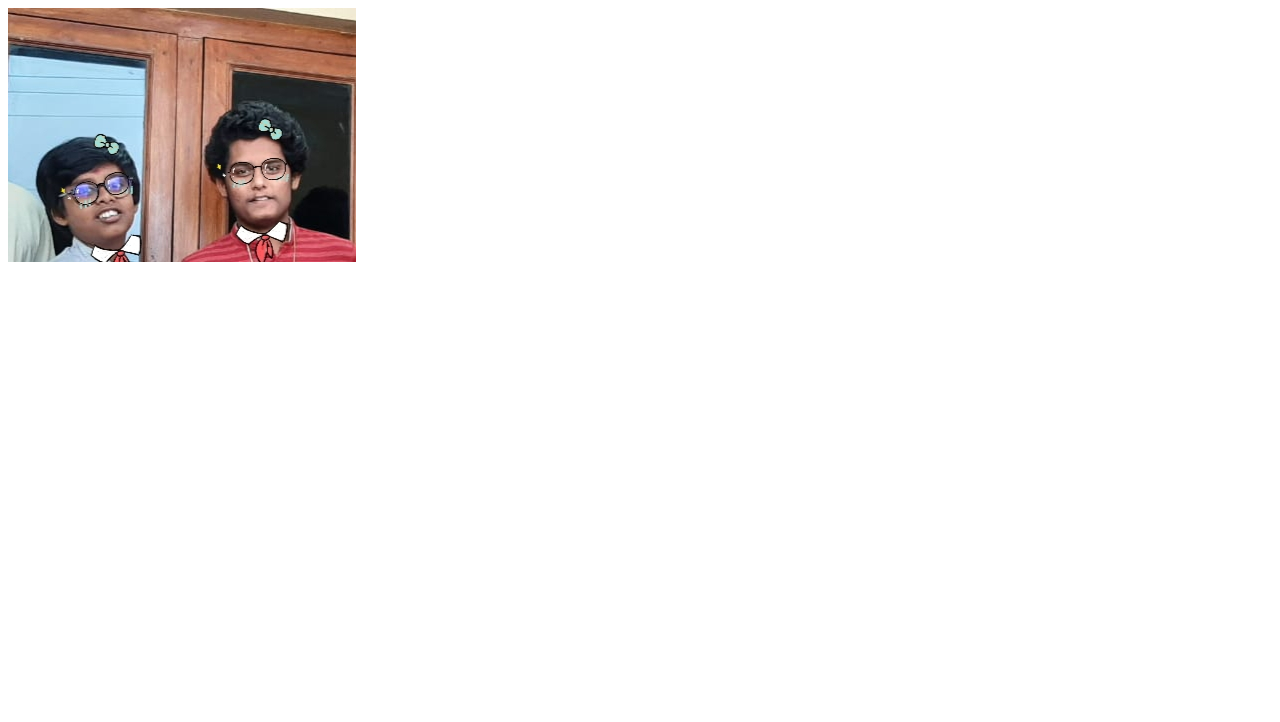
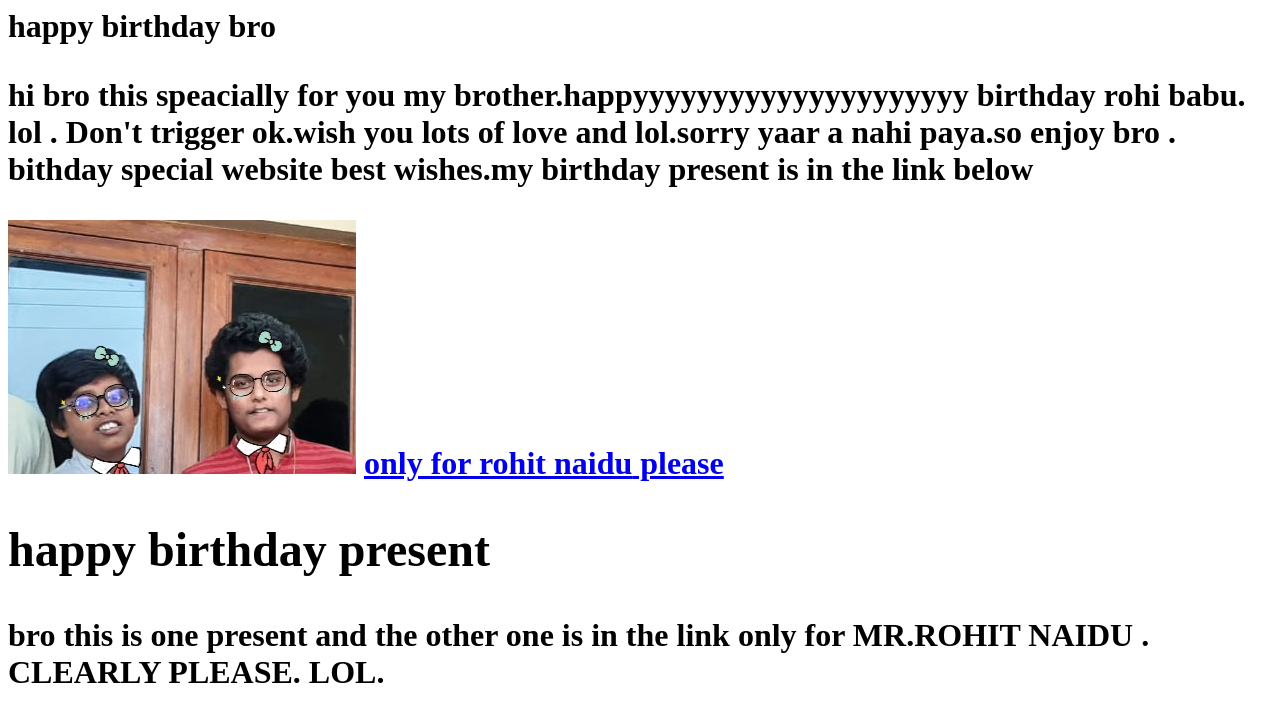
Before and after one commit to likhitnaidu/ROHIT, a plain HTML site: page index.html in a window 1280 px wide. Drawn offline with Linux system fonts and the light colour scheme.

Commit message:
Update index.html

```diff
--- a/index.html
+++ b/index.html
@@ -1,9 +1,22 @@
 <DOCTYPE HTML>
 <html>
 <head>
+  <meta charset="UTF-8">
+   <META charset="VIEWPORT" content="width=device-width, initial-scale=1.0">
+    <META charset="DESCRIPTION"CONTENT="happy bhai dhooj">
+        <link rel ="stylesheet" type="text/css" href="index.css">
   <title>happy birthday</title>
 </head>
 <body>
+  <h1 class="lol">happy birthday bro<h1>
+    <p class="no">hi bro this speacially for you my brother.happyyyyyyyyyyyyyyyyyyyyy birthday rohi babu.
+      lol . Don't trigger ok.wish you lots of love and lol.sorry yaar a nahi paya.so enjoy bro .
+      bithday special website best wishes.my birthday present is in the link below</p>
 <image src="IMG_20201116_090444.jpg"/>
+    <a href="https://likhitnaidu.github.io/present"><b>only for rohit naidu</b> please<a>
+      <h2 id="lik">happy birthday present</h2>
+      <p id="lo">bro this is one present and the other one is in the link only for
+        MR.ROHIT NAIDU . CLEARLY PLEASE. LOL.</P>
+
 </body>
 </html>
```
